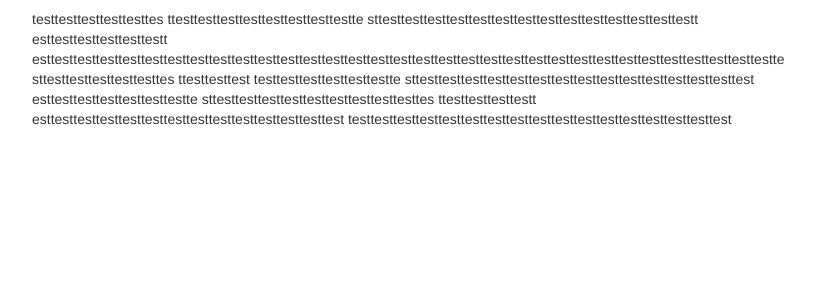
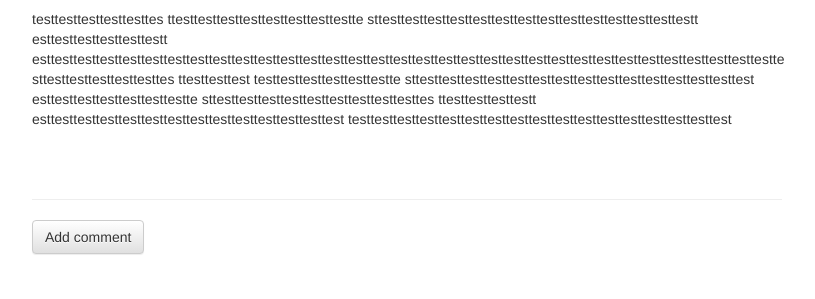
Before and after one commit to Vaucfra99/Django_Practice_Project, a Django app: page /post/6/ in a window 1280 px wide. Shown: the part 218-517 px from the top of the page, without its empty margins (23-838 px from the left). Run offline with Django 5.2, Linux system fonts and the light colour scheme; data comes from the database, SQL or seed files in the repository; both versions use the stored data as it was after the commit; some libraries are stand-ins or nearby versions.

Commit message:
Add comments

```diff
--- a/blog/admin.py
+++ b/blog/admin.py
@@ -1,4 +1,5 @@
 from django.contrib import admin
-from .models import Post
+from .models import Post, Comment
 
 admin.site.register(Post)
+admin.site.register(Comment)
--- a/blog/models.py
+++ b/blog/models.py
@@ -18,3 +18,20 @@ class Post(models.Model):
 
     def __str__(self):
         return self.title
+
+class Comment(models.Model):
+    post = models.ForeignKey('blog.Post', related_name='comments', on_delete=models.CASCADE)
+    author = models.CharField(max_length = 200)
+    text = models.TextField()
+    created_date = models.DateTimeField(default=timezone.now)
+    approved_comment = models.BooleanField(default=False)
+
+    def approve(self):
+        self.approved_comment = True
+        self.save()
+
+    def __str__(self):
+        return self.text
+
+    def approved_comments(self):
+        return self.comments.filter(approved_comment=True)
--- a/blog/static/css/blog.css
+++ b/blog/static/css/blog.css
@@ -44,3 +44,7 @@ h1, h2, h3, h4 {
 .post h2 a, .post h2 a:visited {
     color: #000000;
 }
+
+.comment {
+    margin: 20px 0px 20px 20px;
+}
--- a/blog/templates/blog/post_detail.html
+++ b/blog/templates/blog/post_detail.html
@@ -20,4 +20,23 @@
         <h2>{{ post.title }}</h2>
         <p>{{ post.text|linebreaksbr }}</p>
     </div>
+    <hr>
+    <a class="btn btn-default" href="{% url 'add_comment_to_post' pk=post.pk %}">Add comment</a>
+    {% for comment in post.comments.all %}
+        {% if user.is_authenticated or comment.approved_comment %}
+            <div class="comment">
+                <div class="date">
+                    {{ comment.created_date }}
+                    {% if not comment.approved_comment %}
+                        <a class="btn btn-default" href="{% url 'comment_remove' pk=comment.pk %}"><span class="glyphicon glyphicon-remove"></span></a>
+                        <a class="btn btn-default" href="{% url 'comment_approve' pk=comment.pk %}"><span class="glyphicon glyphicon-ok"></span></a>
+                    {% endif %}
+                </div>
+                <strong>{{ comment.author }}</strong>
+                <p>{{ comment.text|linebreaks }}</p>
+            </div>
+        {% endif %}
+        {% empty %}
+        <p>No comments here yet :(</p>
+    {% endfor %}
 {% endblock %}
--- a/blog/urls.py
+++ b/blog/urls.py
@@ -9,4 +9,7 @@ urlpatterns = [
     path('post/drafts', views.post_drafts_list, name='post_drafts_list'),
     path('post/<int:pk>/publish', views.post_publish, name='post_publish'),
     path('post/<int:pk>/remove', views.post_remove, name='post_remove'),
+    path('post/<int:pk>/comment/', views.add_comment_to_post, name='add_comment_to_post'),
+    path('^comment/(?P<pk>\d+)/approve/$', views.comment_approve, name='comment_approve'),
+    path('^comment/(?P<pk>\d+)/remove/$', views.comment_remove, name='comment_remove'),
 ]
--- a/blog/views.py
+++ b/blog/views.py
@@ -1,15 +1,14 @@
 from django.shortcuts import render, get_object_or_404, redirect
 from django.utils import timezone
 from django.contrib.auth.decorators import login_required
-from .models import Post
-from .forms import PostForm
+from .models import Post, Comment
+from .forms import CommentForm, PostForm
 
 
 
 def post_list(request):
     posts = Post.objects.filter(published_date__lte=timezone.now()).order_by('published_date')
     return render(request, 'blog/post_list.html', {'posts': posts})
-
 
 def post_detail(request, pk):
     post = get_object_or_404(Post, pk=pk)
@@ -60,3 +59,28 @@ def post_remove(request, pk):
     if request.method == 'POST':
         post.delete()
     return redirect('post_list')
+
+def add_comment_to_post(request, pk):
+    post = get_object_or_404(Post, pk=pk)
+    if request.method == "POST":
+        form = CommentForm(request.POST)
+        if form.is_valid():
+            comment = form.save(commit=False)
+            comment.post = post
+            comment.save()
+            return redirect('post_detail', pk=post.pk)
+    else:
+        form = CommentForm()
+    return render(request, 'blog/add_comment_to_post.html', {'form': form})
+
+@login_required
+def comment_approve(request, pk):
+    comment = get_object_or_404(Comment, pk=pk)
+    comment.approve()
+    return redirect('post_detail', pk=comment.post.pk)
+
+@login_required
+def comment_remove(request, pk):
+    comment = get_object_or_404(Comment, pk=pk)
+    comment.delete()
+    return redirect('post_detail', pk=comment.post.pk)
--- a/mysite/urls.py
+++ b/mysite/urls.py
@@ -5,6 +5,6 @@ from django.contrib.auth import views
 urlpatterns = [
     path('admin/', admin.site.urls),
     path('', include('blog.urls')),
-    path('accounts/login/', views.auth_login, name = 'login'),
+    path('accounts/login/', views.LoginView.as_view(), name='login'),
     path('accounts/logout/', views.LogoutView.as_view(next_page='/'), name='logout'),
 ]
```
Also changed, not shown: blog/forms.py (+6 -1 lines), blog/templates/blog/add_comment_to_post.html (added, +9 -0 lines), blog/templates/blog/post_list.html (+4 -3 lines), blog/migrations/0002_comment.py (added), db.sqlite3.
